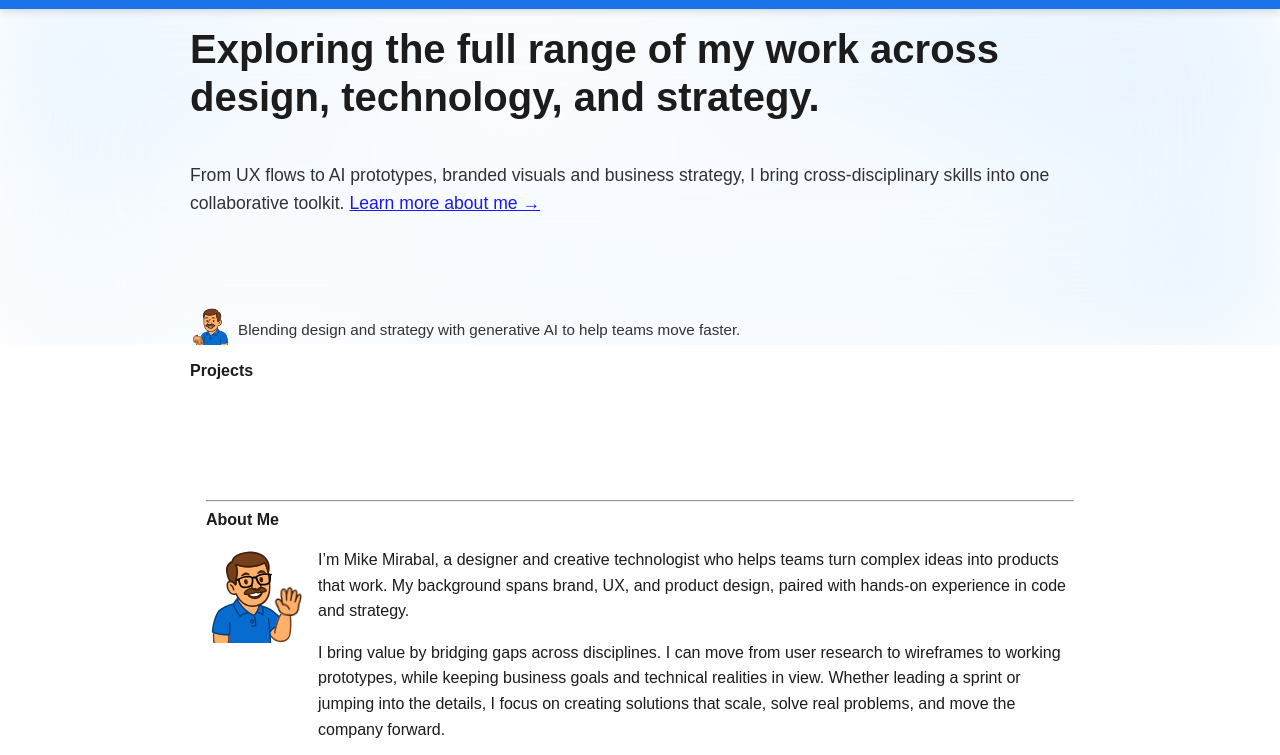
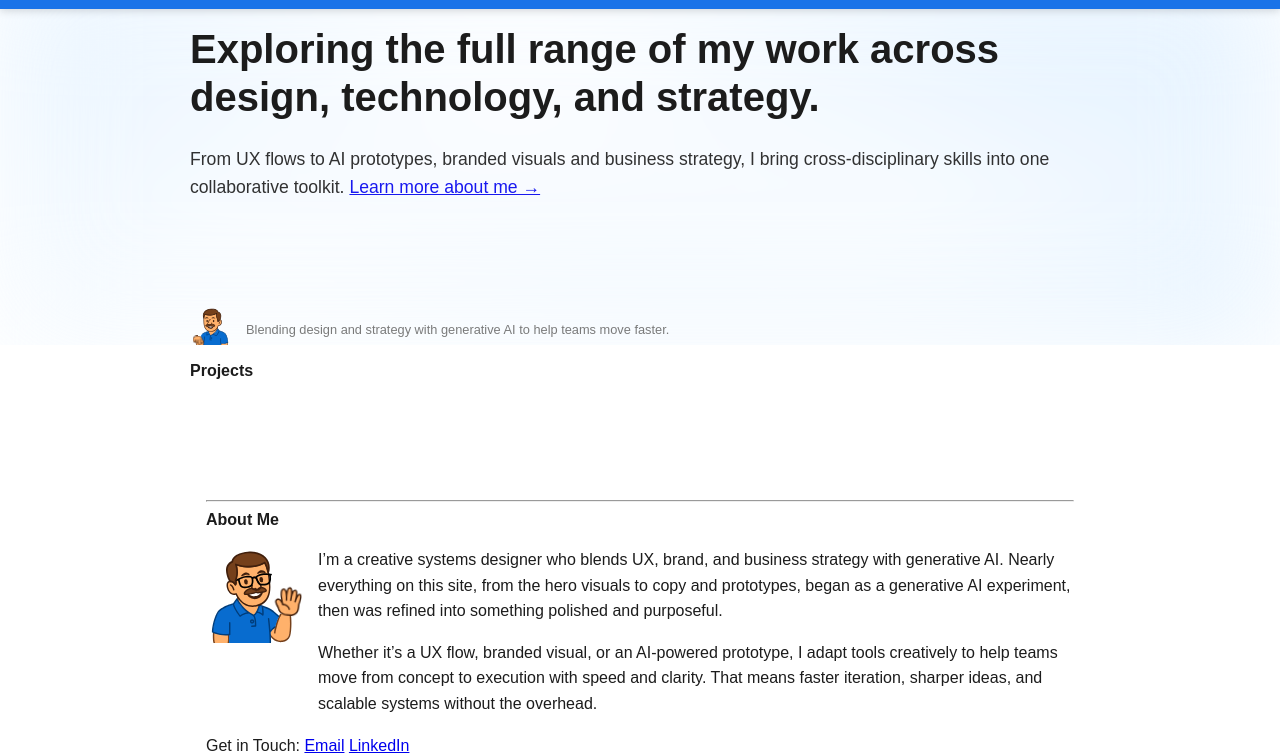
Before and after one commit to mike-mirabal/portfolio_2025, a website: page index.html in a window 1280 px wide. Shown: the part 47-802 px from the top of the page. Drawn offline with nearby package versions, Linux system fonts and the light colour scheme; no server answers.

Commit message:
about copy

```diff
--- a/index.html
+++ b/index.html
@@ -316,9 +316,9 @@
 
       <div class="about-copy">
         <p>
-          I’m Mike Mirabal, a designer and creative technologist who helps teams turn complex ideas into products that work. My background spans brand, UX, and product design, paired with hands-on experience in code and strategy.
+          I’m a creative systems designer who blends UX, brand, and business strategy with generative AI. Nearly everything on this site, from the hero visuals to copy and prototypes, began as a generative AI experiment, then was refined into something polished and purposeful.
         </p>
-        <p>I bring value by bridging gaps across disciplines. I can move from user research to wireframes to working prototypes, while keeping business goals and technical realities in view. Whether leading a sprint or jumping into the details, I focus on creating solutions that scale, solve real problems, and move the company forward.
+        <p>Whether it’s a UX flow, branded visual, or an AI-powered prototype, I adapt tools creatively to help teams move from concept to execution with speed and clarity. That means faster iteration, sharper ideas, and scalable systems without the overhead.
         </p>
 </div>
  </div>
--- a/styles/index.css
+++ b/styles/index.css
@@ -3,6 +3,7 @@
    ========================================================================== */
 :root {
   --bg: #ffffff;
+  --hero-bg: #feffe3;
   --text: #1c1c1c;
   --accent: #3e7bfa;
   --muted: #6c6c6c;
@@ -17,6 +18,7 @@
 
 [data-theme="dark"] {
   --bg: #1c1c1c;
+  --hero-bg: #27252b;
   --text: #ffffff;
   --accent: #588bfa;
   --muted: #bbbbbb;
@@ -53,7 +55,7 @@ h1 {
   font-size: clamp(1.5rem, 5vw, 3rem);  /* Used in #project-title */
   font-weight: 800;
   line-height: 1.2;
-  margin: 0.5rem 0 1.5rem 0;
+  margin: 0.5rem 0 0.5rem 0;
 }
 
 h2 {
@@ -219,13 +221,13 @@ main, #content, .page-content, .main-container {
   margin-top: auto;
   display: flex;
   align-items: flex-end;  /* ← fixes vertical alignment */
-  gap: 0.5rem;
+  gap: 1rem;
 }
 
 .page-kicker {
-  font-size: 0.95rem;
+  font-size: 0.8rem;
   line-height: 1;
-  color: var(--text);
+  color: var(--muted);
   opacity: 0.9;
   margin: 0;
   padding-top: 0;
@@ -362,7 +364,8 @@ main, #content, .page-content, .main-container {
   overflow: hidden;
   isolation: isolate;           /* keeps blending contained */
   padding-top: var(--appbar-h); /* you already had this */
-  min-height: 42vh;             /* gives the art room to show */
+  min-height: 42vh;
+  background-color: var(--bg);             /*hero background color */
 }
 
 .hero-header::before,
```
